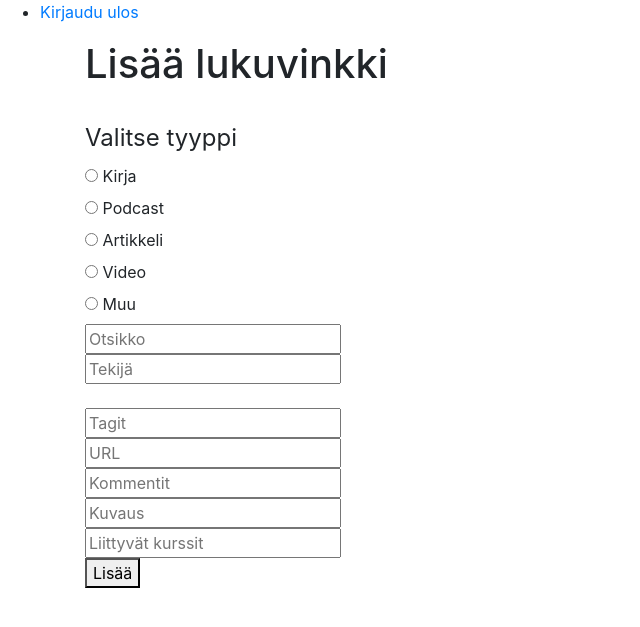
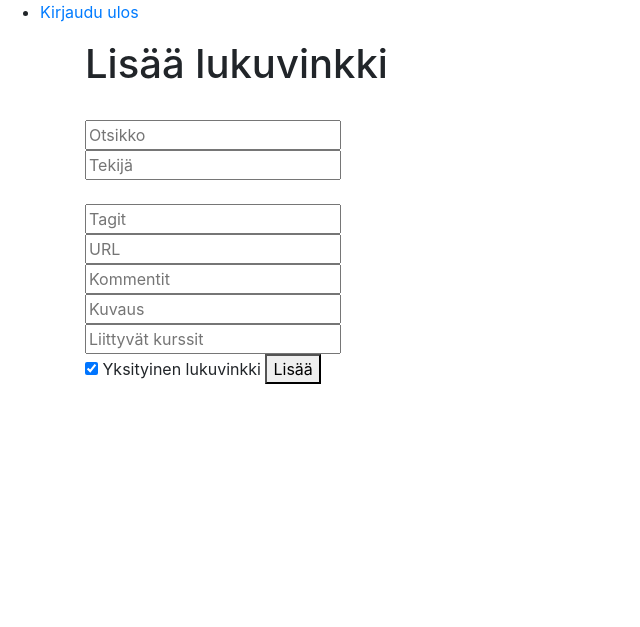
Before and after one commit to taapp/ohtu-lukuvinkkikirjasto, a Flask app: template src/templates/modify_subject.html in a window 1280 px wide. Shown: the top 627 px of the page, without its empty margins (0-640 px from the left). Run offline with Flask 2, Linux system fonts and the light colour scheme; the template is opened without the code that fills it, so the values that code supplies are empty; some libraries are stand-ins or nearby versions.

Commit message:
lisäys- ja muokkausnäkymää siistitty

```diff
--- a/src/templates/add_subject.html
+++ b/src/templates/add_subject.html
@@ -16,11 +16,10 @@
     <ul>
       <li><a href="/logout">Kirjaudu ulos</a></li>
     </ul>
-    <div class="container p-3 my-3 border">
+    <div class="container">
       <h1>Lisää lukuvinkki</h1>
       <br>
       <form action="" method="post">
-        <!--<fieldset>-->
           <legend>Valitse tyyppi</legend>
 
             <input type="radio" onclick="showIsbn();" id="kirja" name="tyyppi" value="kirja">
@@ -37,7 +36,6 @@
 
             <input type="radio" onclick="hideIsbn();" id="muu" name="tyyppi" value="muu">
             <label for="muu">Muu</label><br/>
-       <!-- </fieldset> -->
          <input type="text" placeholder="Otsikko" name="otsikko" id="otsikko"><br>
          <input type="text" placeholder="Tekijä" name="kirjailija" id="kirjailija"><br>
          <input style="display: none;" type="text" placeholder="ISBN" name="isbn" id="isbn"><br>
@@ -46,7 +44,6 @@
          <input type="text" placeholder="Kommentit" name="kommentit" id="kommentit"><br>
          <input type="text" placeholder="Kuvaus" name="kuvaus" id="kuvaus"><br>
          <input type="text" placeholder="Liittyvät kurssit" name="kurssit" id="kurssit"><br>
-         <div></div>
           <input type="checkbox" id="yksityinen" name="yksityinen"
                  checked>
           <label for="yksityinen">Yksityinen lukuvinkki</label>
@@ -54,6 +51,7 @@
          <button>
             Lisää
           </button>
+          </div>
       </form>
       {% if error %}
         <p class="error"><strong>Virhe:</strong> {{ error }}
--- a/src/templates/modify_subject.html
+++ b/src/templates/modify_subject.html
@@ -20,24 +20,6 @@
       <h1>Lisää lukuvinkki</h1>
       <br>
       <form action="" method="post">
-        <fieldset>
-          <legend>Valitse tyyppi</legend>
-
-            <input type="radio" onclick="showIsbn();" id="kirja" name="tyyppi" value="kirja">
-            <label for="kirja">Kirja</label><br/>
-
-            <input type="radio" onclick="hideIsbn();" id="podcast" name="tyyppi" value="podcast">
-            <label for="podcast">Podcast</label><br/>
-
-            <input type="radio" onclick="hideIsbn();" id="artikkeli" name="tyyppi" value="artikkeli">
-            <label for="artikkeli">Artikkeli</label><br/>
-
-            <input type="radio" onclick="hideIsbn();" id="video" name="tyyppi" value="video">
-            <label for="video">Video</label><br/>
-
-            <input type="radio" onclick="hideIsbn();" id="muu" name="tyyppi" value="muu">
-            <label for="muu">Muu</label><br/>
-        </fieldset>
          <input type="text" placeholder="Otsikko" name="otsikko" id="otsikko"><br>
          <input type="text" placeholder="Tekijä" name="kirjailija" id="kirjailija"><br>
          <input style="display: none;" type="text" placeholder="ISBN" name="isbn" id="isbn"><br>
@@ -46,6 +28,9 @@
          <input type="text" placeholder="Kommentit" name="kommentit" id="kommentit"><br>
          <input type="text" placeholder="Kuvaus" name="kuvaus" id="kuvaus"><br>
          <input type="text" placeholder="Liittyvät kurssit" name="kurssit" id="kurssit"><br>
+         <input type="checkbox" id="yksityinen" name="yksityinen"
+                 checked>
+          <label for="yksityinen">Yksityinen lukuvinkki</label>
          <button>
             Lisää
           </button>
```
